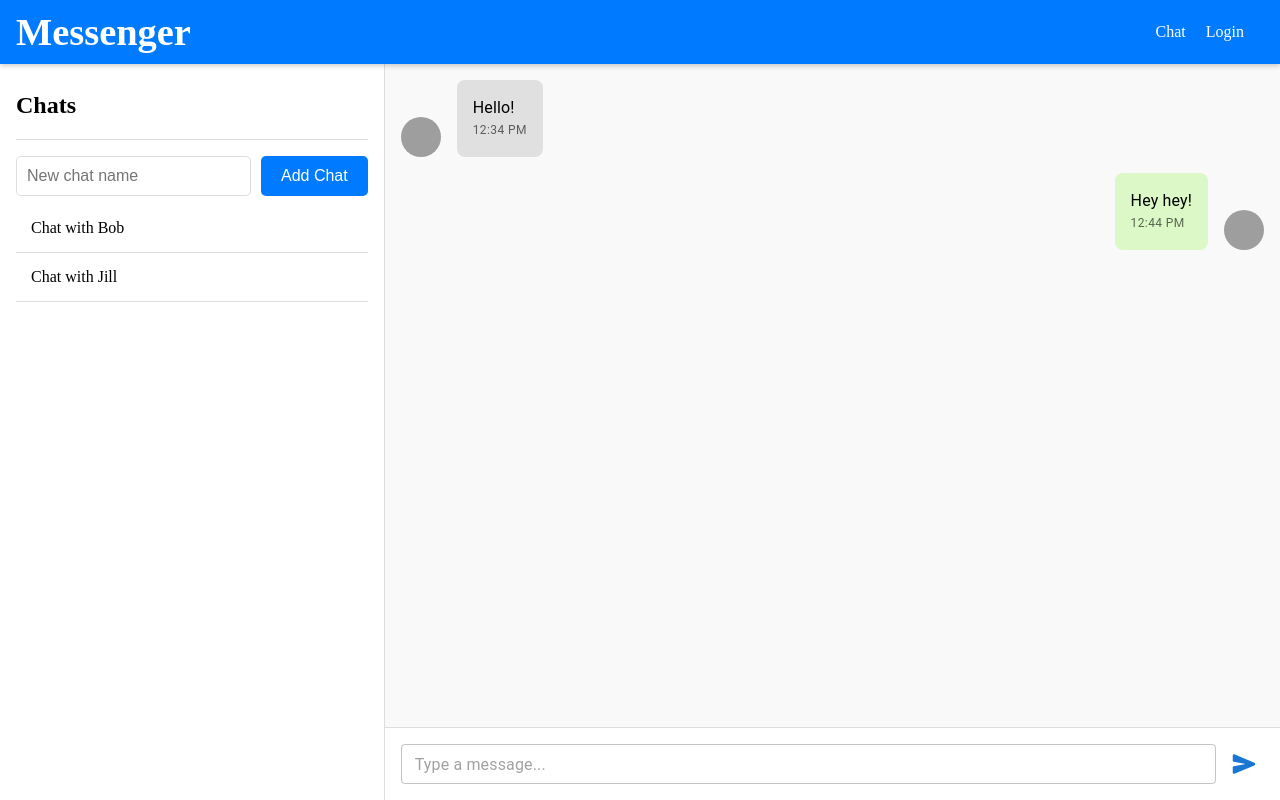
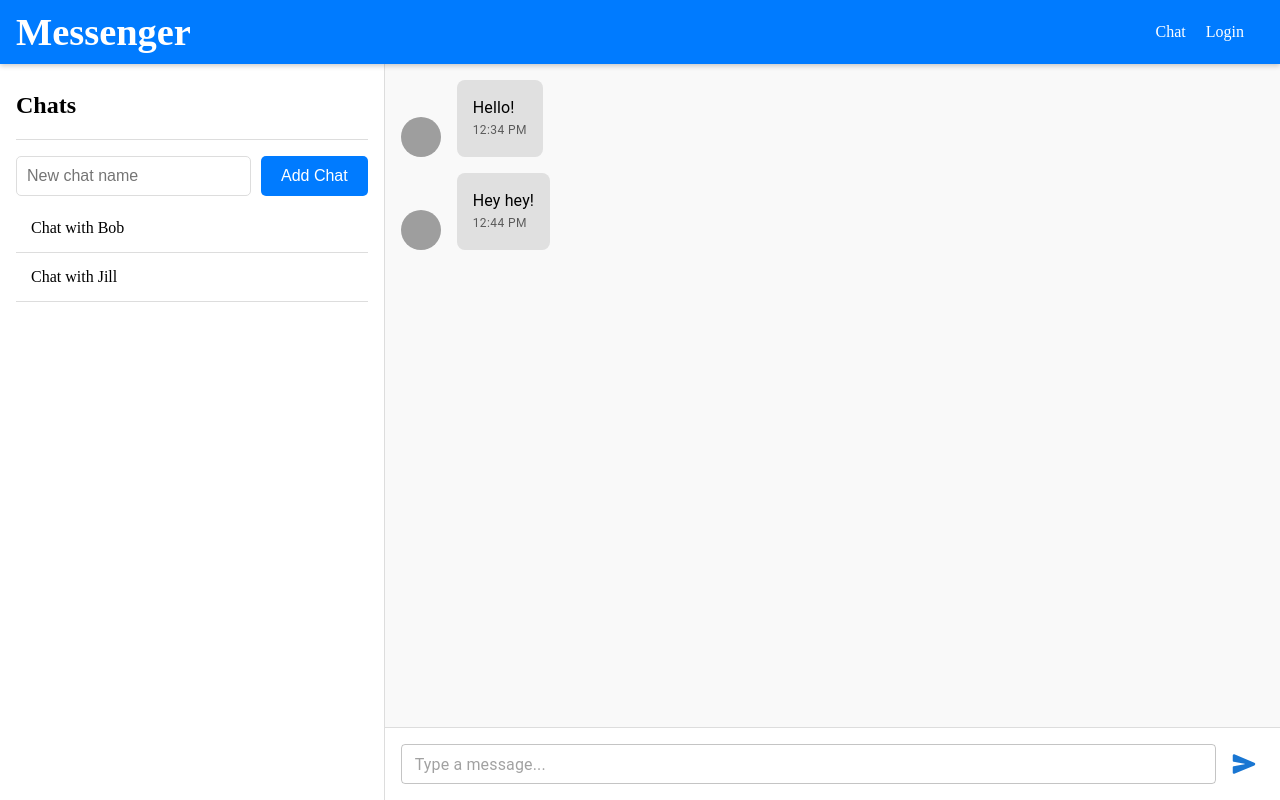
Before and after one commit to zoninnik89/messenger-ui, a React (Create React App) app: page / in a window 1280 px wide. Both pictures are taken after a click on the element "Chat with Bob". Built offline with nearby package versions, Linux system fonts and the light colour scheme; grey boxes are pictures that could not be loaded.

Commit message:
Auth related adjustments, user store added

```diff
--- a/src/components/modals/LoginModal/LoginModal.js
+++ b/src/components/modals/LoginModal/LoginModal.js
@@ -6,6 +6,7 @@ import DialogContent from '@mui/material/DialogContent';
 import DialogTitle from '@mui/material/DialogTitle';
 import TextField from '@mui/material/TextField';
 import { useNavigate } from 'react-router-dom';
+import { useStore } from '../../../store/useStore';
 
 const AuthPopup = ({ open, from }) => {
   const [isOpened, setOpen] = useState(open);
@@ -14,6 +15,7 @@ const AuthPopup = ({ open, from }) => {
   const [confirmPassword, setConfirmPassword] = useState(''); // For registration
   const [errors, setErrors] = useState({ email: '', password: '', confirmPassword: '' });
   const [isLogin, setIsLogin] = useState(true); // Toggle between Login and Register
+  const { userStore } = useStore();
   const navigate = useNavigate();
 
   const loginUrl = 'http://localhost:8080/login'
@@ -73,6 +75,9 @@ const AuthPopup = ({ open, from }) => {
 
             if (response.ok) {
                 const data = await response.json();
+                if (isLogin) {
+                    userStore.saveUserData(data)
+                }
                 console.log(isLogin ? 'Login successful:' : 'Registration successful:', data);
                 // Store the token in user store
             } else {
--- a/src/components/pages/ChatPage/chat_window/ChatWindow.js
+++ b/src/components/pages/ChatPage/chat_window/ChatWindow.js
@@ -6,8 +6,9 @@ import { observer } from 'mobx-react-lite';
 import { useStore } from '../../../../store/useStore';
 
 const ChatWindow = observer(() => {
-  const { chatStore } = useStore(); // Store for current user and chat messages
+  const { chatStore, userStore } = useStore(); // Store for current user and chat messages
   const [newMessage, setNewMessage] = useState('');
+  const currentUserID = userStore.getUserID()
 
   const sendMessage = () => {
     if (newMessage.trim() === '') return;
@@ -15,7 +16,7 @@ const ChatWindow = observer(() => {
     // Sending the message through the store
     chatStore.sendMessage({
       text: newMessage,
-      sender: chatStore.currentUser.id,
+      sender: currentUserID,
       time: new Date().toLocaleTimeString([], { hour: '2-digit', minute: '2-digit' }), // time of sending
     });
     setNewMessage('');
@@ -37,7 +38,7 @@ const ChatWindow = observer(() => {
           <Box
             key={index}
             display="flex"
-            flexDirection={msg.sender.id === chatStore.currentUser.id ? 'row-reverse' : 'row'}
+            flexDirection={msg.sender.id === currentUserID ? 'row-reverse' : 'row'}
             alignItems="flex-end"
             mb={2}
           >
@@ -46,9 +47,9 @@ const ChatWindow = observer(() => {
 
             {/* Message content */}
             <Box
-              ml={msg.sender.id === chatStore.currentUser.id ? 0 : 2}
-              mr={msg.sender.id === chatStore.currentUser.id ? 2 : 0}
-              bgcolor={msg.sender.id === chatStore.currentUser.id ? '#dcf8c6' : '#e0e0e0'}
+              ml={msg.sender.id === currentUserID ? 0 : 2}
+              mr={msg.sender.id === currentUserID ? 2 : 0}
+              bgcolor={msg.sender.id === currentUserID ? '#dcf8c6' : '#e0e0e0'}
               p={2}
               borderRadius={2}
               maxWidth="60%"
--- a/src/store/storeContext.js
+++ b/src/store/storeContext.js
@@ -1,13 +1,15 @@
 import React from 'react';
-import chatStore from './store'; // MobX store
+import chatStore from './chatStore'; // MobX chat store
+import userStore from './userStore'; // MobX store
 
 export const StoreContext = React.createContext({
   chatStore,
+  userStore,
 });
 
 export const StoreProvider = ({ children }) => {
   return (
-    <StoreContext.Provider value={{ chatStore }}>
+    <StoreContext.Provider value={{ chatStore, userStore }}>
       {children}
     </StoreContext.Provider>
   );
--- /dev/null
+++ b/src/store/userStore.js
@@ -0,0 +1,49 @@
+import { makeAutoObservable } from 'mobx';
+
+class UserStore {
+  currentUser = {
+    'token': '',
+    'id': '',
+    'login': '',
+  };
+
+  constructor() {
+    makeAutoObservable(this);
+  }
+
+  saveUserData(token) {
+    const tokenPayload = parseToken(token);
+    this.currentUser['token'] = token
+    this.currentUser['id'] = tokenPayload['uid']
+    this.currentUser['login'] = tokenPayload['login']
+  }
+
+  getUserID() {
+    if (this.currentUser.id !== '') {
+      return this.currentUser.uid;
+    }
+  }
+
+}
+
+const parseToken = (token) => {
+  try {
+    // Split the token into its three parts
+    const base64Url = token.split('.')[1]; // Payload is the second part
+    const base64 = base64Url.replace(/-/g, '+').replace(/_/g, '/');
+
+    // Decode the Base64 string to a JSON string
+    const jsonPayload = decodeURIComponent(atob(base64).split('').map(function(c) {
+      return '%' + ('00' + c.charCodeAt(0).toString(16)).slice(-2);
+    }).join(''));
+
+    // Parse the JSON string and return the payload
+    return JSON.parse(jsonPayload);
+  } catch (error) {
+    console.error('Invalid token', error);
+    return null;
+  }
+}
+
+const userStore = new UserStore();
+export default userStore;
```
Also changed, not shown: src/store/chatStore.js (renamed from src/store/store.js).
